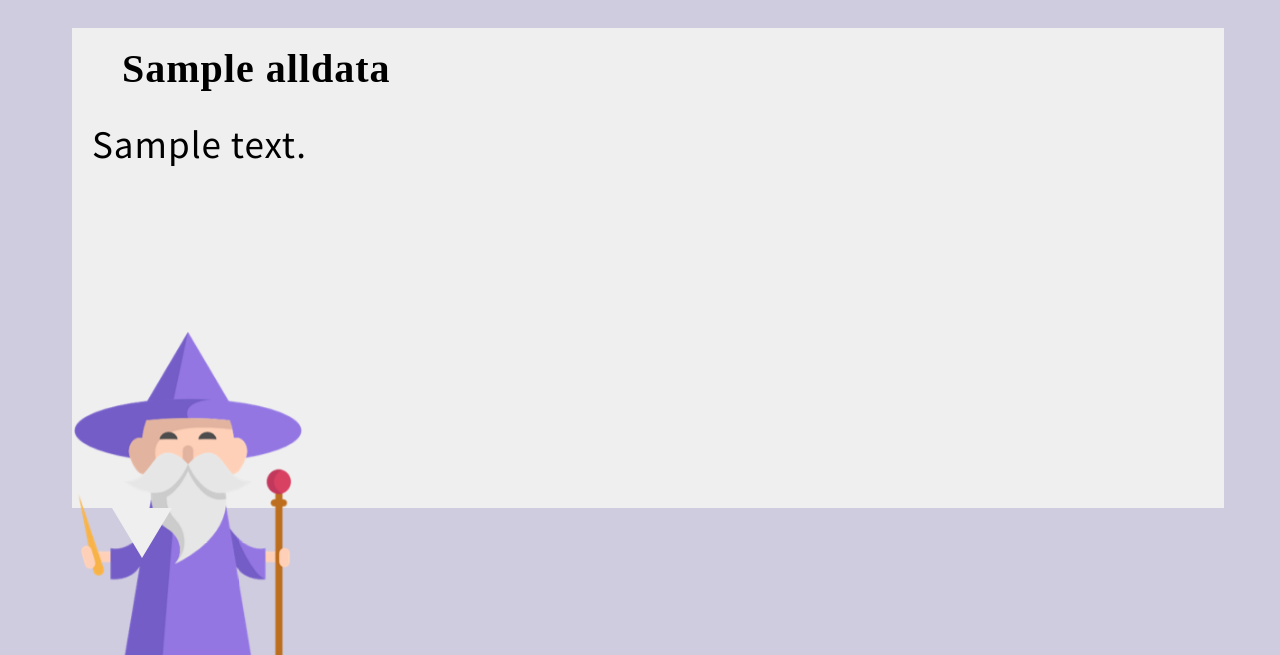
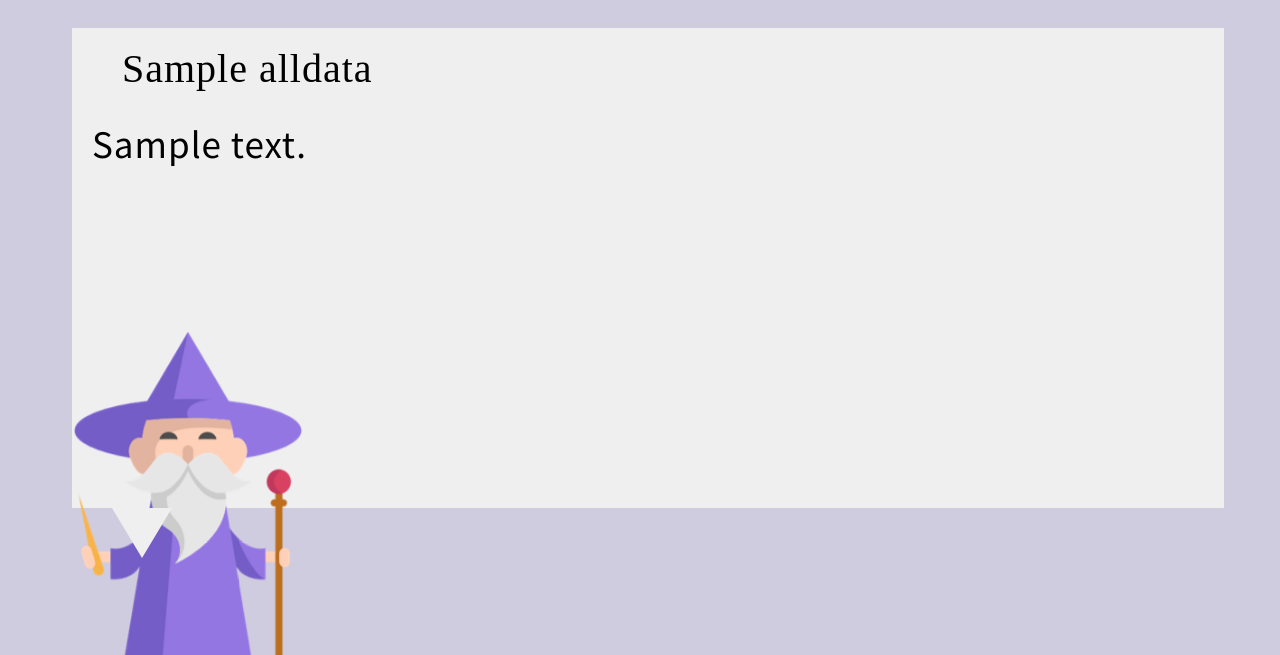
Before and after one commit to soyoung7777/kakaobot_test, a Django app: page /index/1/ in a window 1280 px wide. Shown: the top 655 px of the page. Run offline with Django 3.2, Linux system fonts and the light colour scheme; tables that the repository leaves empty hold one stand-in row (values such as "Sample post"); some web fonts are replaced.

Commit message:
no message

```diff
--- a/Django/chat/static/web/css/chat.css
+++ b/Django/chat/static/web/css/chat.css
@@ -43,6 +43,7 @@ body {
  margin: 0;
  margin-left: 20px;
  padding: 30px 12px 2px 30px;
+ align-content: center;
 }
 
 .bubble-speech .message {
--- a/Django/chat/templates/web/index.html
+++ b/Django/chat/templates/web/index.html
@@ -11,9 +11,9 @@
 <body>
   {% load static %}
   <div class="bubble-speech bubble-bottom">
-<h2 class="title">
-  {{title}}
-  </h2>
+  <div class="title">
+    {{title}}
+  </div>
   <div class="message">
     {{message}}
   </div>
```
